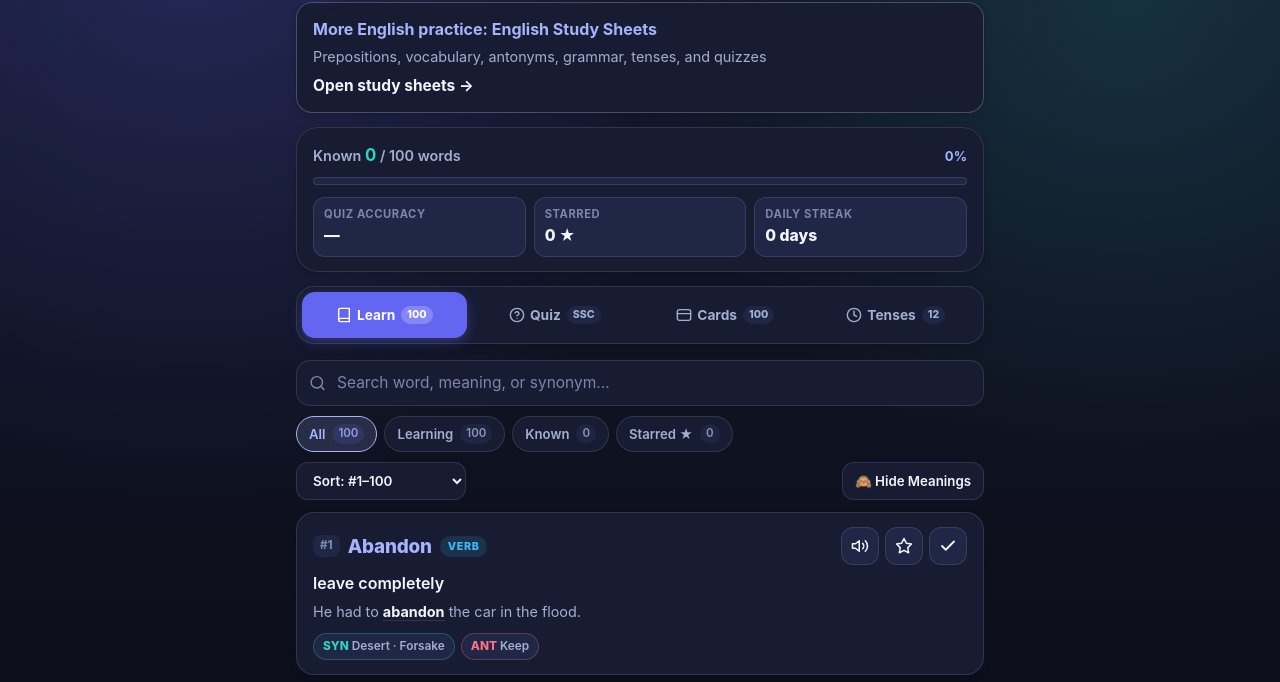
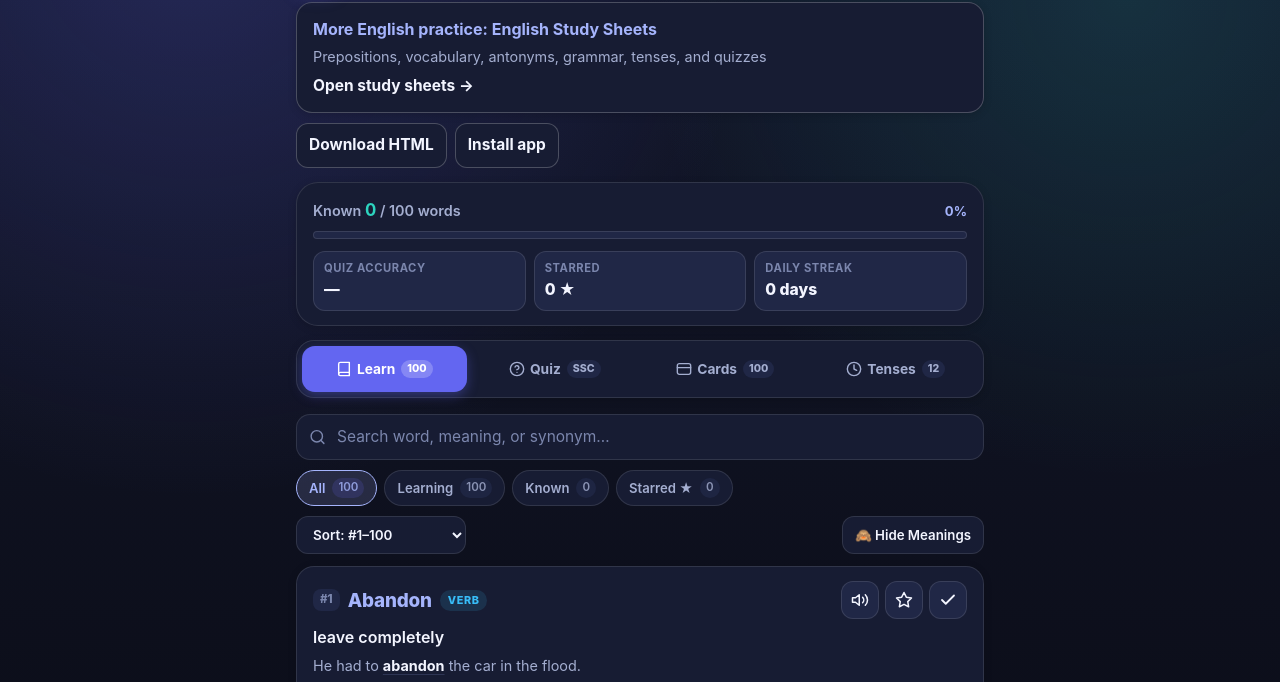
Before and after one commit to jash0077/LEARN-VOCAB, a plain HTML site: page index.html in a window 1280 px wide. Shown: the part 69-751 px from the top of the page. Drawn offline with Linux system fonts and the light colour scheme.

Commit message:
Add Study Sheets download and install buttons to homepage

```diff
--- a/index.html
+++ b/index.html
@@ -1472,6 +1472,7 @@ kbd {
 
 .row-actions > button { flex: 1; min-width: 120px; }
 </style>
+<meta name="theme-color" content="#0f1221"><link rel="manifest" href="./site.webmanifest">
 </head>
 <body>
 <canvas id="confettiCanvas" aria-hidden="true"></canvas>
@@ -1499,6 +1500,10 @@ kbd {
     <span style="display:block;margin-top:4px;color:var(--text-muted);font-size:.9rem">Prepositions, vocabulary, antonyms, grammar, tenses, and quizzes</span>
     <span style="display:block;margin-top:6px;font-weight:700">Open study sheets →</span>
   </a>
+  <div aria-label="Download or install Study Sheets" style="display:flex;flex-wrap:wrap;gap:8px;margin:-4px 0 14px">
+    <a href="./EnglishStudySheets.html" download="EnglishStudySheets.html" style="display:inline-block;padding:9px 12px;border:1px solid var(--border-strong);border-radius:12px;background:var(--surface);color:var(--text);font-weight:700;text-decoration:none">Download HTML</a>
+    <button type="button" id="installStudyAppBtn" style="padding:9px 12px;border:1px solid var(--border-strong);border-radius:12px;background:var(--surface);color:var(--text);font:inherit;font-weight:700;cursor:pointer">Install app</button>
+  </div>
 
   <!-- Compact Progress Dashboard -->
   <section class="dashboard" aria-label="Study Progress">
@@ -3201,5 +3206,9 @@ applyTheme();
 updateDashboard();
 renderLearn();
 </script>
+
+<script>
+(function(){var promptEvent=null,button=document.getElementById("installStudyAppBtn");if(button){window.addEventListener("beforeinstallprompt",function(e){e.preventDefault();promptEvent=e;});button.addEventListener("click",async function(){if(promptEvent){promptEvent.prompt();await promptEvent.userChoice;promptEvent=null;}else{alert("To install: open your browser menu and choose Install app or Add to Home screen. On iPhone/iPad, use Share → Add to Home Screen.");}});window.addEventListener("appinstalled",function(){button.textContent="Installed";button.disabled=true;});}if("serviceWorker" in navigator)window.addEventListener("load",function(){navigator.serviceWorker.register("./service-worker.js").catch(function(){});});})();
+</script>
 </body>
 </html>
```
